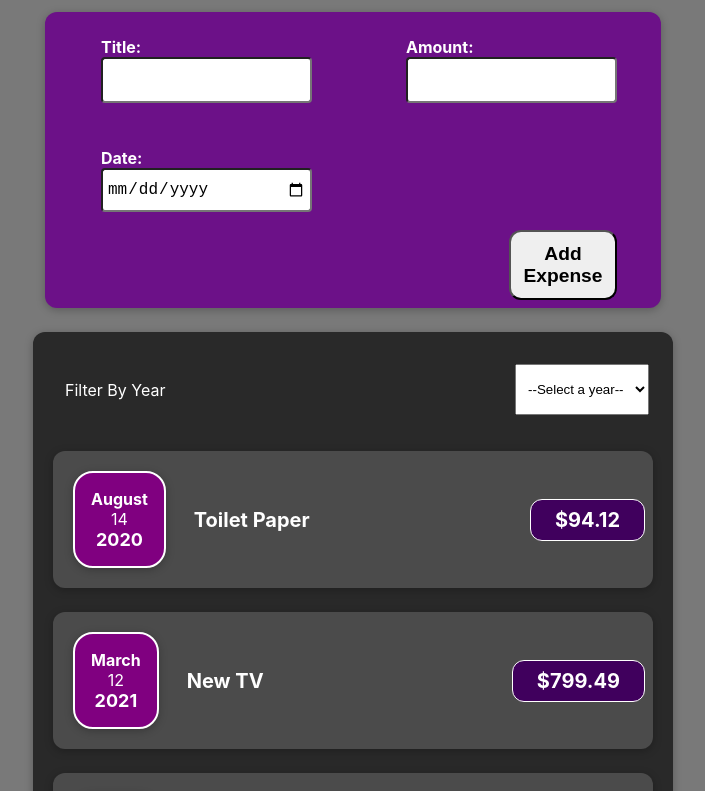
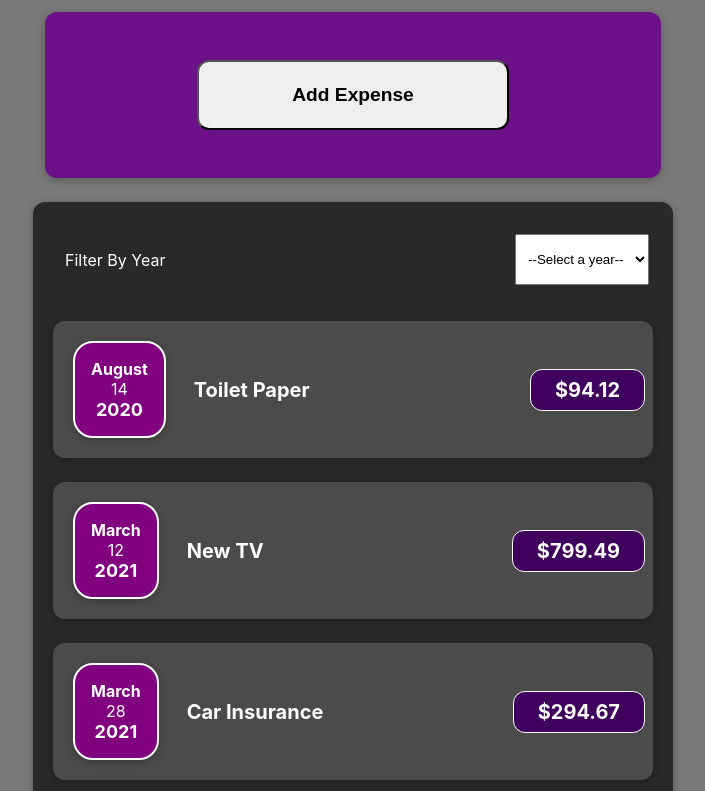
Before and after one commit to Niloy28/expense-tracker, a React (Create React App) app: page / in a window 1280 px wide. Shown: the top 791 px of the page, without its empty margins (287-992 px from the left). Built offline with nearby package versions, Linux system fonts and the light colour scheme.

Commit message:
Added AddExpense dialog box at top.

```diff
--- /dev/null
+++ b/src/components/AddExpense.tsx
@@ -0,0 +1,15 @@
+import Card from "./Card";
+
+import "../styles/AddExpense.css";
+
+const AddExpense: React.FC<{ onAddExpense: () => void }> = (props) => {
+	return (
+		<Card className="add-expense">
+			<div>
+				<button onClick={props.onAddExpense}>Add Expense</button>
+			</div>
+		</Card>
+	);
+};
+
+export default AddExpense;
--- a/src/components/ExpenseForm.tsx
+++ b/src/components/ExpenseForm.tsx
@@ -6,9 +6,10 @@ import Expense from "../types/ExpensesProps";
 
 import "../styles/ExpenseForm.css";
 
-const ExpenseForm: React.FC<{ onFormSubmit: (expense: Expense) => void }> = (
-	props
-) => {
+const ExpenseForm: React.FC<{
+	onFormSubmit: (expense: Expense) => void;
+	onCancelAddExpense: () => void;
+}> = (props) => {
 	const [enteredTitle, setEnteredTitle] = useState("");
 	const [enteredAmount, setEnteredAmount] = useState("");
 	const [enteredDate, setEnteredDate] = useState("");
@@ -97,6 +98,7 @@ const ExpenseForm: React.FC<{ onFormSubmit: (expense: Expense) => void }> = (
 				<button form="expense-form" type="submit">
 					Add Expense
 				</button>
+				<button onClick={props.onCancelAddExpense}>Cancel</button>
 			</div>
 		</Card>
 	);
--- a/src/components/NewExpense.tsx
+++ b/src/components/NewExpense.tsx
@@ -1,14 +1,32 @@
+import { useState } from "react";
 import ExpenseForm from "./ExpenseForm";
 import Expense from "../types/ExpensesProps";
 
 import "../styles/NewExpense.css";
+import AddExpense from "./AddExpense";
 
 const NewExpense: React.FC<{ onAddExpense: (expense: Expense) => void }> = (
 	props
 ) => {
+	const [isAddingExpense, setIsAddingExpense] = useState(false);
+
+	const addExpenseHandler = () => {
+		setIsAddingExpense(true);
+	};
+
+	const cancelAddExpenseHandler = () => {
+		setIsAddingExpense(false);
+	};
+
 	return (
 		<div className="new-expense">
-			<ExpenseForm onFormSubmit={props.onAddExpense} />
+			{isAddingExpense && (
+				<ExpenseForm
+					onFormSubmit={props.onAddExpense}
+					onCancelAddExpense={cancelAddExpenseHandler}
+				/>
+			)}
+			{!isAddingExpense && <AddExpense onAddExpense={addExpenseHandler} />}
 		</div>
 	);
 };
--- /dev/null
+++ b/src/styles/AddExpense.css
@@ -0,0 +1,23 @@
+.add-expense {
+	box-sizing: border-box;
+	background-color: #6c1188;
+	border-radius: 12px;
+	padding: 3rem;
+}
+
+.add-expense button {
+	width: 60%;
+	height: 70px;
+	border-radius: 12px;
+	font-size: larger;
+	font-weight: bold;
+}
+
+.add-expense button:hover {
+	background-color: grey;
+}
+
+.add-expense button:active {
+	background-color: black;
+	color: white;
+}
--- a/src/styles/ExpenseForm.css
+++ b/src/styles/ExpenseForm.css
@@ -38,6 +38,8 @@
 }
 
 .expense-form__submit {
+	display: flex;
+	flex-direction: row-reverse;
 	width: 30%;
 	margin-left: auto;
 }
```
